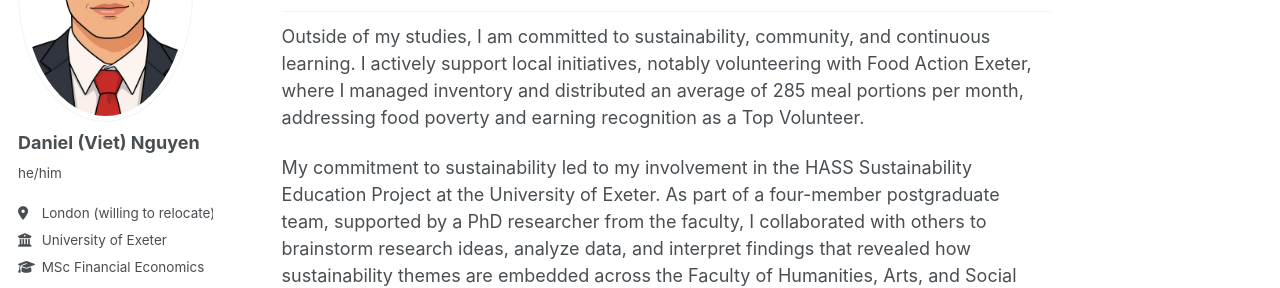
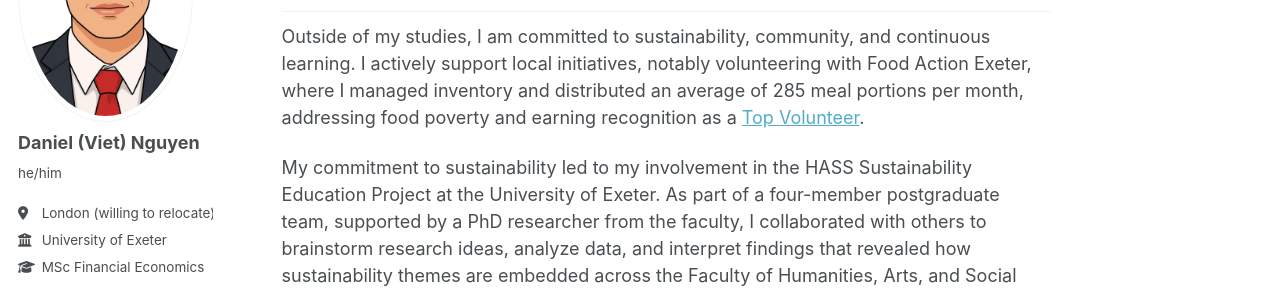
Before and after one commit to Danny-NG-9999/Danny-NG-9999.github.io, a Jekyll site: the page built from _pages/about.md, in a window 1280 px wide and 900 px high, scrolled down 707 px. Shown: the part 234-522 px from the top of the window. Built offline with Jekyll 4.4.1, drawn with Linux system fonts in a browser that asks for light colours; a script that is not in the unit is left out; some of the changed lines change nothing that is shown.

Commit message:
finalize

```diff
--- a/_pages/about.md
+++ b/_pages/about.md
@@ -22,7 +22,7 @@ Guided by curiosity and impact, I enjoy leveraging data analysis, visualization,
 
 
 ## 🧩 Beyond Work
-Outside of my studies, I am committed to sustainability, community, and continuous learning. I actively support local initiatives, notably volunteering with Food Action Exeter, where I managed inventory and distributed an average of 285 meal portions per month, addressing food poverty and earning recognition as a Top Volunteer.
+Outside of my studies, I am committed to sustainability, community, and continuous learning. I actively support local initiatives, notably volunteering with Food Action Exeter, where I managed inventory and distributed an average of 285 meal portions per month, addressing food poverty and earning recognition as a [Top Volunteer](/images/Food Action Exeter.png).
 
 My commitment to sustainability led to my involvement in the HASS Sustainability Education Project at the University of Exeter. As part of a four-member postgraduate team, supported by a PhD researcher from the faculty, I collaborated with others to brainstorm research ideas, analyze data, and interpret findings that revealed how sustainability themes are embedded across the Faculty of Humanities, Arts, and Social Sciences (HASS). Our work was presented at the HASS Sustainability Education Excellence Symposia, where it sparked meaningful discussions among senior faculty and inspired follow-on initiatives. The project was commended by Dr. Nick Kirsop-Taylor, Senior Lecturer in Environmental Policy and Governance, for its quality, impact, and professionalism. Further details can be found in [this blog post on the University of Exeter Sustainability Space](https://sites.exeter.ac.uk/sustainabilityspace/2025/06/02/humanities-and-social-sciences-central-for-navigating-the-current-and-future-sustainability-crises-reporting-on-the-inaugural-hass-sustainability-education-excellence-symposia-by-dr-nick-kirsop-tayl/)
 
```
